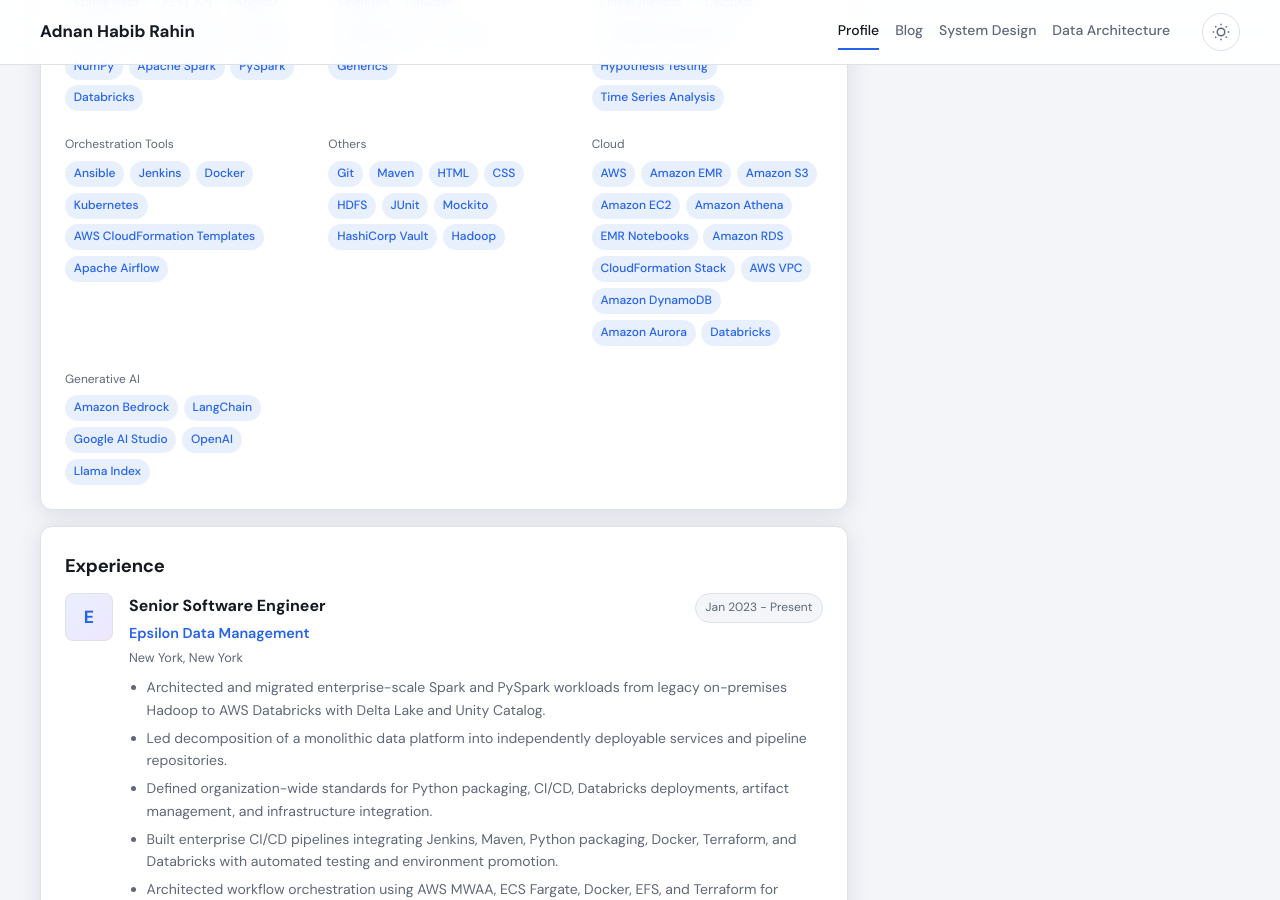
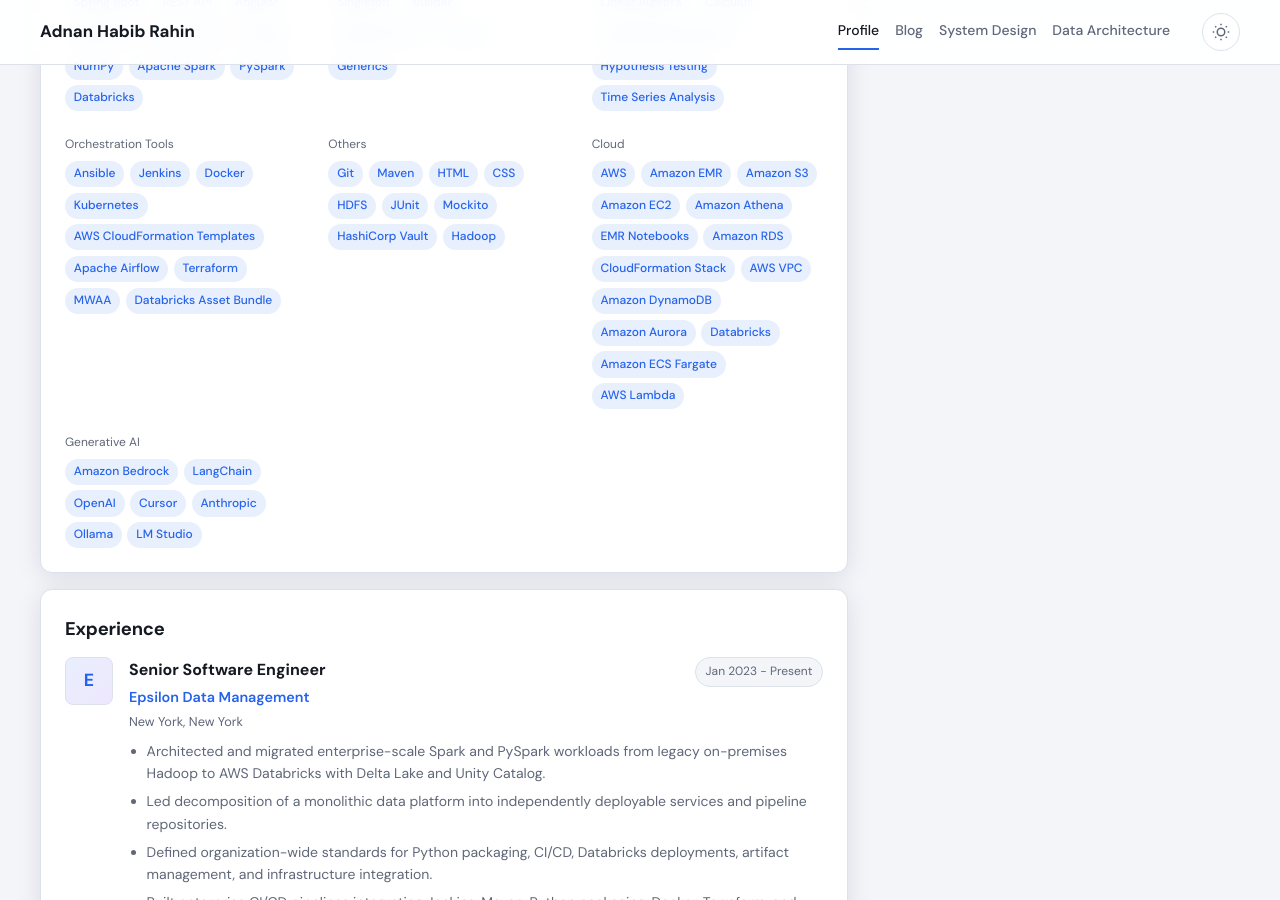
Before and after one commit to adnanrahin/adnanrahin.github.io, a Jekyll site: the page built from index.html, in a window 1280 px wide and 900 px high, scrolled down 1794 px. Built offline with Jekyll 4.4.1, drawn with Linux system fonts in a browser that asks for light colours.

```diff
--- a/_data/profile.yml
+++ b/_data/profile.yml
@@ -45,13 +45,13 @@ skills:
   - label: Mathematics and Statistics
     items: [Linear Algebra, Calculus, Probability Distribution, Hypothesis Testing, Time Series Analysis]
   - label: Orchestration Tools
-    items: [Ansible, Jenkins, Docker, Kubernetes, AWS CloudFormation Templates, Apache Airflow]
+    items: [Ansible, Jenkins, Docker, Kubernetes, AWS CloudFormation Templates, Apache Airflow, Terraform, MWAA, Databricks Asset Bundle]
   - label: Others
     items: [Git, Maven, HTML, CSS, HDFS, JUnit, Mockito, HashiCorp Vault, Hadoop]
   - label: Cloud
-    items: [AWS, Amazon EMR, Amazon S3, Amazon EC2, Amazon Athena, EMR Notebooks, Amazon RDS, CloudFormation Stack, AWS VPC, Amazon DynamoDB, Amazon Aurora, Databricks]
+    items: [AWS, Amazon EMR, Amazon S3, Amazon EC2, Amazon Athena, EMR Notebooks, Amazon RDS, CloudFormation Stack, AWS VPC, Amazon DynamoDB, Amazon Aurora, Databricks, Amazon ECS Fargate, AWS Lambda]
   - label: Generative AI
-    items: [Amazon Bedrock, LangChain, Google AI Studio, OpenAI, Llama Index]
+    items: [Amazon Bedrock, LangChain, OpenAI, Cursor, Anthropic, Ollama, LM Studio]
 
 experience:
   - role: Senior Software Engineer
```
Also changed, not shown: 1 other file.
